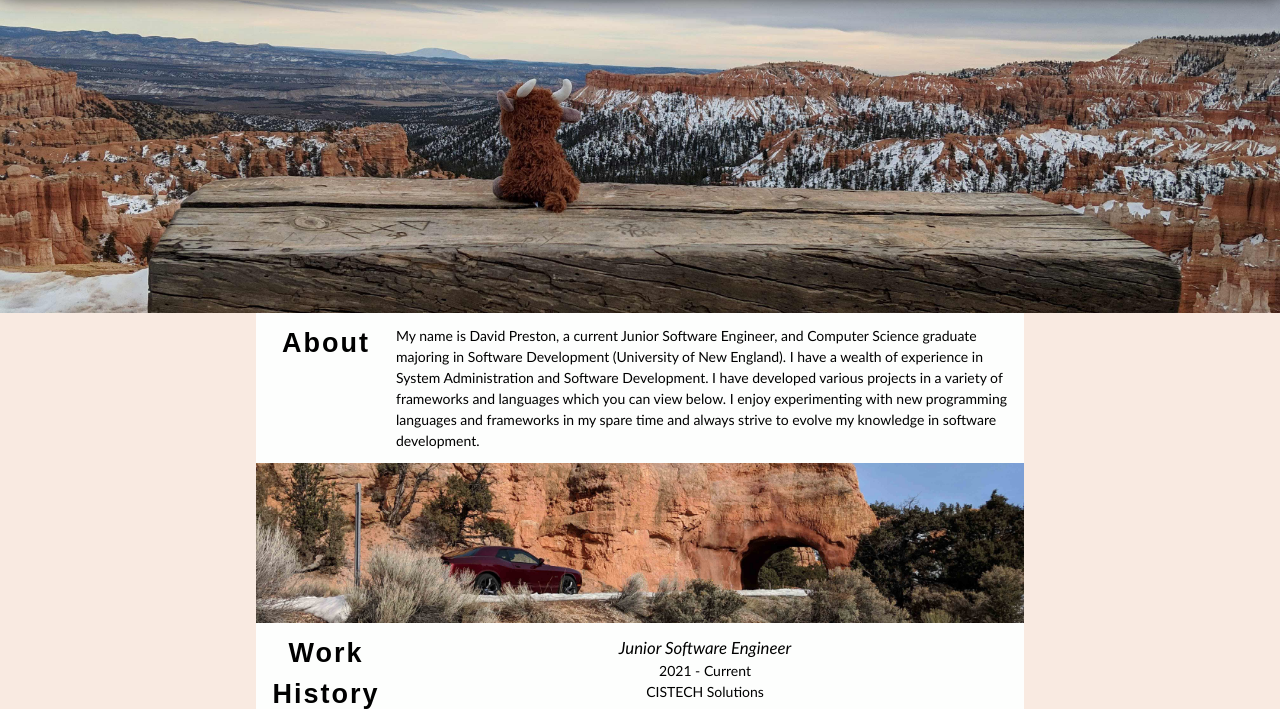
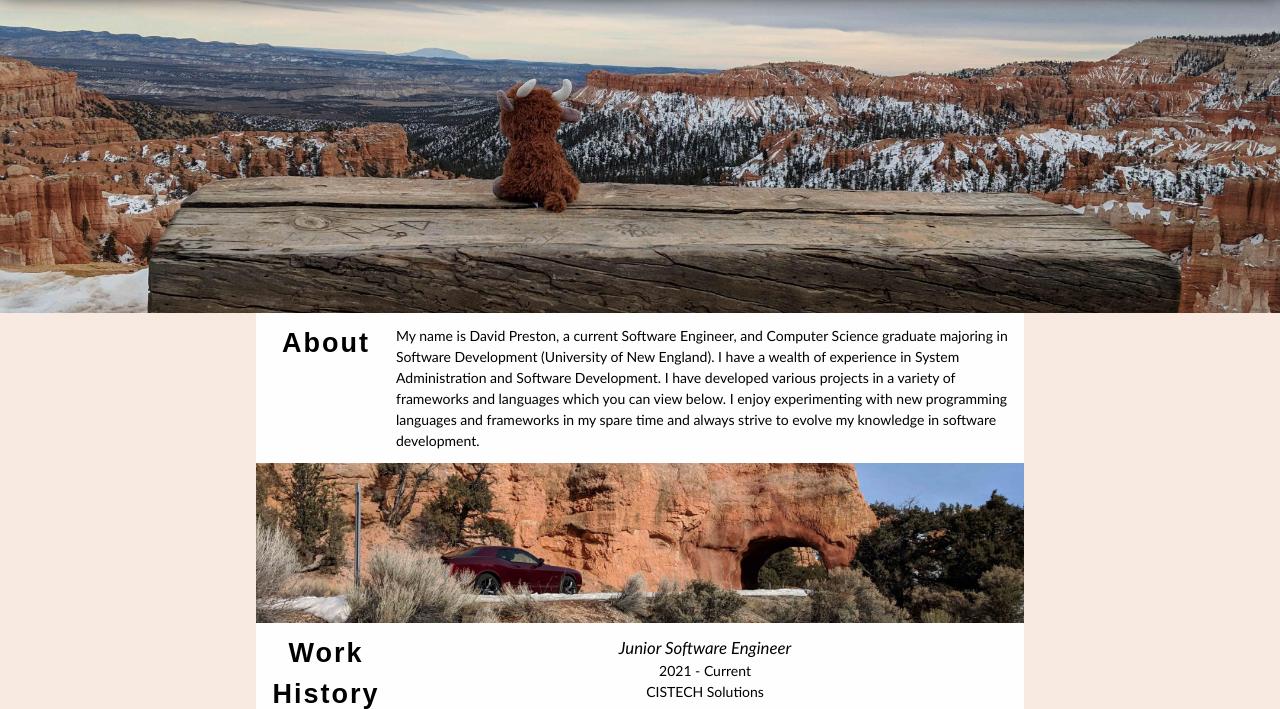
Before and after one commit to sobaau/sobaau.github.io, a plain HTML site: page index.html in a window 1280 px wide. Shown: the part 71-780 px from the top of the page. Drawn offline with Linux system fonts and the light colour scheme; a web font is replaced by a local one.

Commit message:
Updated desc

```diff
--- a/index.html
+++ b/index.html
@@ -55,7 +55,7 @@
           <h2>About</h2>
         </div>
         <div class="fl2">
-         <p>My name is David Preston, a current Junior Software Engineer, and Computer Science graduate majoring in Software Development (University of New England).
+         <p>My name is David Preston, a current Software Engineer, and Computer Science graduate majoring in Software Development (University of New England).
            I have a wealth of experience in System Administration and Software Development.
            I have developed various projects in a variety of frameworks and languages which you can view below. I enjoy experimenting with
           new programming languages and frameworks in my spare time and always strive to evolve my
```
